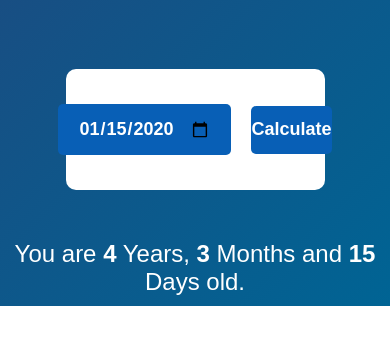
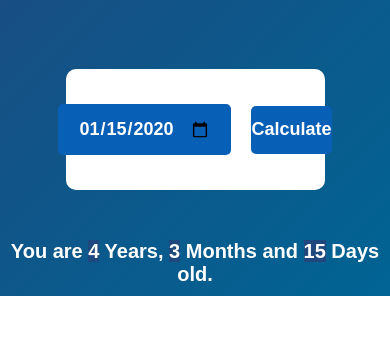
Before and after one commit to Ruchakhadatkar/TechAlpha_Age_Calculator, a plain HTML site: page index.html in a window 390 px wide. Both pictures are taken after typing "2020-01-15" into the empty fields and a click on the button "Calculate". Shown: the part 199-544 px from the top of the page. Drawn offline with Linux system fonts and the light colour scheme.

Commit message:
bugs fixed

```diff
--- a/index.css
+++ b/index.css
@@ -64,19 +64,22 @@
 }
 #result {
   font-size: 24px;
-  font-weight: 400;
+  font-weight: 600;
 }
 #result span {
-  font-weight: 600;
+  font-weight: 700;
   /* font-size: 24px; */
+  background-color: #1f487e;
 }
 
-
 @media screen and (max-width: 768px) {
-    .input-container{
-        width: 70%;
-    }
-    .container{
-        height: 100%;
-    }
+  .input-container {
+    width: 70%;
   }
+  .container {
+    height: 100%;
+  }
+  #result {
+    font-size: 20px;
+  }
+}
```
